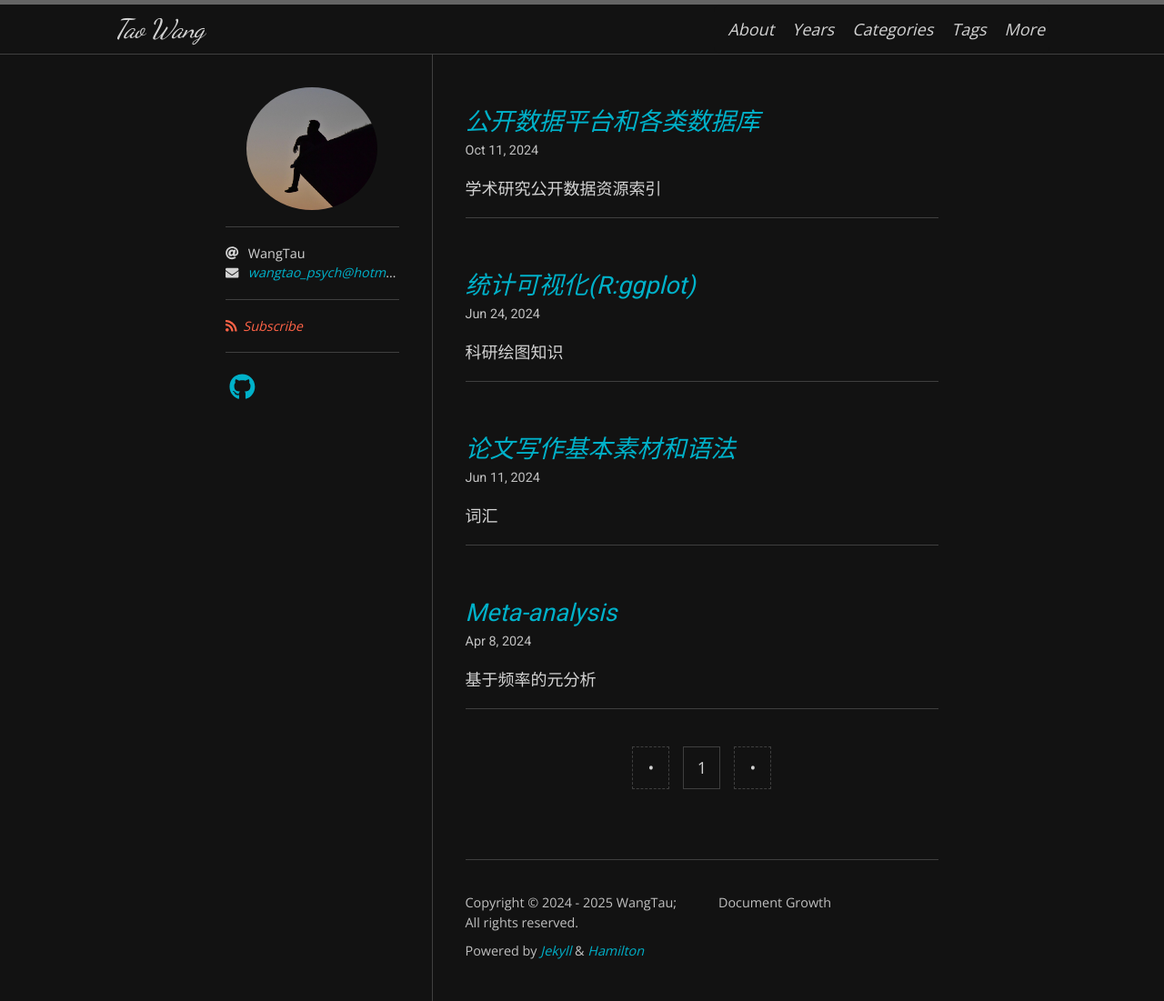
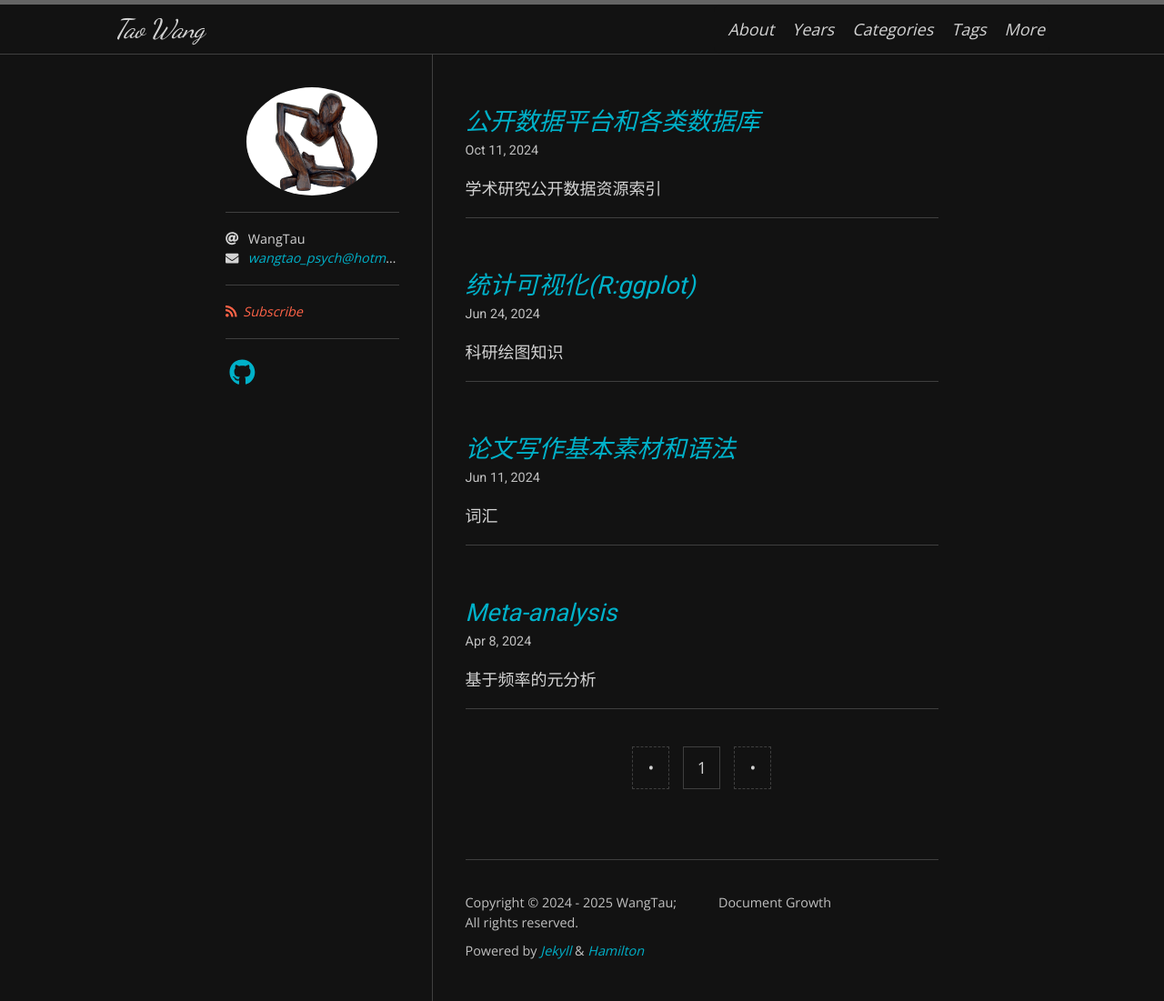
Before and after one commit to wsanshi30/Blog, a Jekyll site: the page built from index.html, in a window 1280 px wide. Shown: the whole page at 91% size. Built offline with Jekyll 4.4.1, drawn with Linux system fonts in a browser that asks for light colours; nearby versions of some CDN libraries; some web fonts are replaced; the list of posts is cut into pages by our own code.

Commit message:
Update _config.yml

```diff
--- a/_config.yml
+++ b/_config.yml
@@ -1,7 +1,7 @@
 title: Tao Wang
 description: Document Growth
 author: WangTau
-avatar: /think.png
+avatar: /thinker.png
 email: wangtao_psych@hotmail.com
 
 # 输入你的网站域名（如果你没有添加自己的域名，而是直接用GitHub pages分配的域名的话可以省略）
@@ -36,7 +36,7 @@ exclude:
 # Jekyll SEO Tag (Optional)
 # =========================
 
-logo: think.png
+logo: thinker.png
 social:
   name: Tao Wang
   links:
```
